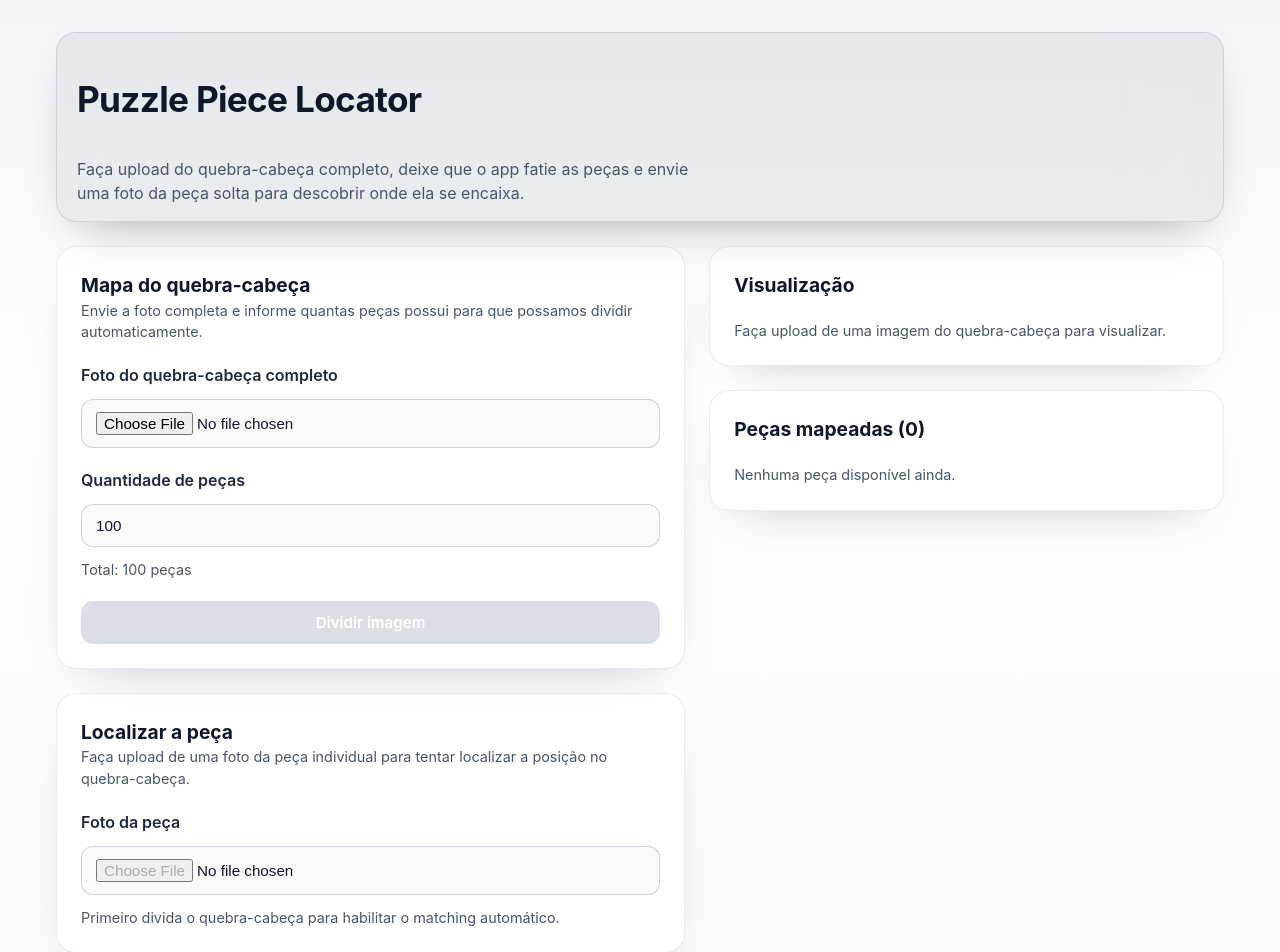
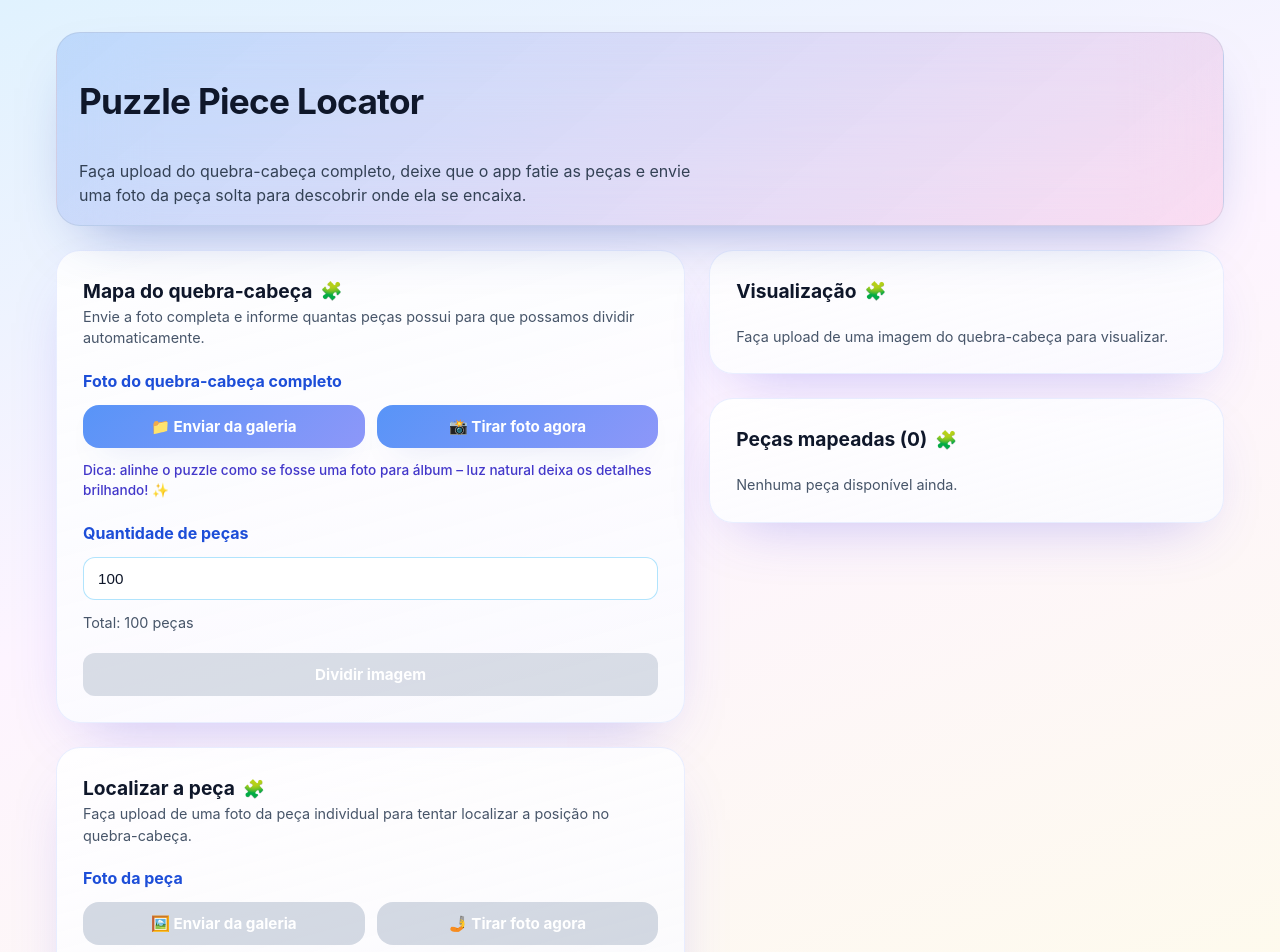
Before and after one commit to LeonardoGonSantos/puzzle, a React (Vite) app: page / in a window 1280 px wide. Shown: the top 952 px of the page. Built offline with nearby package versions, Linux system fonts and the light colour scheme.

Commit message:
feat: enhance user experience with confetti animations and improved upload options for puzzle pieces

```diff
--- a/package.json
+++ b/package.json
@@ -16,6 +16,7 @@
     "@tensorflow-models/mobilenet": "^2.1.1",
     "@tensorflow/tfjs": "^4.22.0",
     "@tensorflow/tfjs-backend-webgl": "^4.22.0",
+    "canvas-confetti": "^1.9.3",
     "comlink": "^4.4.2",
     "idb": "^8.0.3",
     "react": "^19.1.1",
@@ -27,6 +28,7 @@
     "@testing-library/jest-dom": "^6.8.0",
     "@testing-library/react": "^16.3.0",
     "@testing-library/user-event": "^14.6.1",
+    "@types/canvas-confetti": "^1.9.0",
     "@types/react": "^19.1.13",
     "@types/react-dom": "^19.1.9",
     "@vitejs/plugin-react": "^5.0.3",
--- a/src/App.css
+++ b/src/App.css
@@ -15,12 +15,12 @@
   display: flex;
   flex-direction: column;
   gap: 8px;
-  padding: 16px 20px;
-  border-radius: 20px;
-  background: rgba(15, 23, 42, 0.06);
+  padding: 18px 22px;
+  border-radius: 24px;
+  background: linear-gradient(140deg, rgba(59, 130, 246, 0.22), rgba(244, 114, 182, 0.18));
   backdrop-filter: blur(40px);
-  border: 1px solid rgba(148, 163, 184, 0.35);
-  box-shadow: 0 20px 50px -24px rgba(15, 23, 42, 0.4);
+  border: 1px solid rgba(148, 163, 184, 0.25);
+  box-shadow: 0 26px 60px -30px rgba(30, 64, 175, 0.5);
 }
 
 .app-title {
@@ -32,7 +32,7 @@
 
 .app-subtitle {
   margin: 0;
-  color: #475569;
+  color: #334155;
   max-width: 640px;
 }
 
@@ -49,11 +49,11 @@
 }
 
 .card {
-  background: rgba(255, 255, 255, 0.85);
-  border-radius: 20px;
-  padding: 24px;
-  border: 1px solid rgba(226, 232, 240, 0.8);
-  box-shadow: 0 20px 50px -32px rgba(15, 23, 42, 0.35);
+  background: linear-gradient(165deg, rgba(255, 255, 255, 0.9), rgba(249, 250, 255, 0.8));
+  border-radius: 24px;
+  padding: 26px;
+  border: 1px solid rgba(224, 231, 255, 0.7);
+  box-shadow: 0 24px 60px -28px rgba(79, 70, 229, 0.35);
   display: flex;
   flex-direction: column;
   gap: 20px;
@@ -63,6 +63,14 @@
   margin: 0;
   font-size: 1.2rem;
   color: #0f172a;
+  display: flex;
+  align-items: center;
+  gap: 8px;
+}
+
+.card h2::after {
+  content: '🧩';
+  font-size: 1.1rem;
 }
 
 .input-group {
@@ -72,8 +80,8 @@
 }
 
 .label {
-  font-weight: 600;
-  color: #1e293b;
+  font-weight: 700;
+  color: #1d4ed8;
 }
 
 input[type='number'],
@@ -81,10 +89,10 @@ input[type='file'],
 button,
 select {
   border-radius: 12px;
-  border: 1px solid rgba(148, 163, 184, 0.45);
+  border: 1px solid rgba(125, 211, 252, 0.6);
   padding: 12px 14px;
   font-size: 0.95rem;
-  background: rgba(248, 250, 252, 0.9);
+  background: rgba(255, 255, 255, 0.92);
   transition:
     border-color 0.2s ease,
     box-shadow 0.2s ease;
@@ -100,16 +108,18 @@ button:focus {
   box-shadow: 0 0 0 4px rgba(37, 99, 235, 0.15);
 }
 
-button.primary {
-  background: linear-gradient(135deg, #2563eb, #1d4ed8);
+.primary {
+  background: linear-gradient(135deg, #2563eb, #7c3aed);
   color: #ffffff;
   border: none;
-  font-weight: 600;
+  font-weight: 700;
+  box-shadow: 0 15px 35px -20px rgba(79, 70, 229, 0.7);
 }
 
-button.primary:disabled {
+.primary:disabled {
   background: rgba(148, 163, 184, 0.35);
   cursor: not-allowed;
+  box-shadow: none;
 }
 
 .status-banner {
@@ -127,7 +137,7 @@ button.primary:disabled {
 }
 
 .status-banner[data-variant='success'] {
-  background: rgba(22, 163, 74, 0.12);
+  background: linear-gradient(120deg, rgba(34, 197, 94, 0.14), rgba(190, 242, 100, 0.14));
   color: #15803d;
 }
 
@@ -208,8 +218,8 @@ button.primary:disabled {
   padding: 4px 10px;
   font-size: 0.8rem;
   font-weight: 600;
-  background: rgba(15, 23, 42, 0.08);
-  color: #0f172a;
+  background: rgba(79, 70, 229, 0.08);
+  color: #312e81;
 }
 
 .split-progress {
@@ -223,5 +233,38 @@ button.primary:disabled {
 .split-progress span {
   display: block;
   height: 100%;
-  background: linear-gradient(135deg, #2563eb, #38bdf8);
+  background: linear-gradient(135deg, #2563eb, #ec4899);
 }
+
+.upload-actions {
+  display: flex;
+  flex-wrap: wrap;
+  gap: 12px;
+}
+
+.upload-button {
+  flex: 1 1 200px;
+  border: none;
+  padding: 12px 16px;
+  border-radius: 16px;
+  background: linear-gradient(135deg, rgba(59, 130, 246, 0.85), rgba(129, 140, 248, 0.9));
+  color: #ffffff;
+  font-weight: 700;
+  box-shadow: 0 12px 30px -20px rgba(30, 64, 175, 0.7);
+  transition: transform 0.2s ease;
+}
+
+.upload-button:hover:not(:disabled) {
+  transform: translateY(-2px);
+}
+
+.upload-button:disabled {
+  background: rgba(148, 163, 184, 0.4);
+  box-shadow: none;
+}
+
+.playful-text {
+  color: #4338ca;
+  font-size: 0.85rem;
+  font-weight: 500;
+}
--- a/src/App.tsx
+++ b/src/App.tsx
@@ -1,4 +1,6 @@
 import './App.css';
+import confetti from 'canvas-confetti';
+import { useCallback, useEffect, useRef } from 'react';
 import { PieceGallery } from './components/PieceGallery';
 import { PieceMatcher } from './components/PieceMatcher';
 import { PuzzleCanvas } from './components/PuzzleCanvas';
@@ -13,7 +15,6 @@ function App() {
     phase,
     matchedPiece,
     topMatches,
-    hierarchyPath,
     controllerError,
     errorContext,
     splitProgress,
@@ -28,6 +29,31 @@ function App() {
 
   const isSplitting = phase === 'splitting';
   const isMatching = phase === 'matching';
+
+  const prevPhaseRef = useRef(phase);
+
+  const fireConfetti = useCallback((mode: 'cheer' | 'celebrate') => {
+    if (typeof window === 'undefined') return;
+    const base = {
+      particleCount: mode === 'celebrate' ? 160 : 80,
+      spread: mode === 'celebrate' ? 90 : 60,
+      startVelocity: mode === 'celebrate' ? 55 : 35,
+      gravity: 0.9,
+    };
+    confetti({ ...base, origin: { x: 0.2, y: 0.3 } });
+    confetti({ ...base, origin: { x: 0.8, y: 0.3 } });
+  }, []);
+
+  useEffect(() => {
+    const previous = prevPhaseRef.current;
+    if (phase === 'ready' && previous !== 'ready') {
+      fireConfetti('cheer');
+    }
+    if (phase === 'match-found' && previous !== 'match-found') {
+      fireConfetti('celebrate');
+    }
+    prevPhaseRef.current = phase;
+  }, [fireConfetti, phase]);
 
   return (
     <div className="app-shell">
@@ -64,7 +90,6 @@ function App() {
             onPieceUpload={handlePieceUpload}
             match={matchedPiece}
             candidates={topMatches}
-            path={hierarchyPath}
             isMatching={isMatching}
             matchProgress={matchProgress}
             piecesCount={pieces.length}
@@ -80,12 +105,7 @@ function App() {
         <div style={{ display: 'flex', flexDirection: 'column', gap: 24 }}>
           <div className="card">
             <h2>Visualização</h2>
-            <PuzzleCanvas
-              image={image}
-              match={matchedPiece}
-              candidates={topMatches}
-              path={hierarchyPath}
-            />
+            <PuzzleCanvas image={image} match={matchedPiece} candidates={topMatches} />
           </div>
 
           <div className="card">
--- a/src/components/PieceMatcher.tsx
+++ b/src/components/PieceMatcher.tsx
@@ -1,4 +1,4 @@
-import { useMemo, useState } from 'react';
+import { useMemo, useRef, useState } from 'react';
 import type { MatchCandidate, MatchResult, ProcessingPhase } from '../types/puzzle';
 import { StatusBanner } from './StatusBanner';
 
@@ -28,6 +28,8 @@ export const PieceMatcher = ({
   lastError,
 }: PieceMatcherProps) => {
   const [lastUploadedName, setLastUploadedName] = useState<string>();
+  const galleryInputRef = useRef<HTMLInputElement | null>(null);
+  const cameraInputRef = useRef<HTMLInputElement | null>(null);
 
   const canUploadPiece = piecesCount > 0 && modelStatus !== 'loading';
   const hasCandidates = candidates.length > 0;
@@ -39,15 +41,14 @@ export const PieceMatcher = ({
     if (phase === 'match-found' && match) {
       return (
         <StatusBanner variant="success">
-          Encontrei onde ela fica! Linha {match.row + 1}, coluna {match.col + 1}.
+          🧩 Achamos a peça! Linha {match.row + 1}, coluna {match.col + 1}. Confete liberado!
         </StatusBanner>
       );
     }
     if (phase === 'match-not-found') {
       return (
         <StatusBanner variant="warning">
-          Não encontramos uma peça com alta confiança. Tente ajustar a iluminação ou o
-          enquadramento.
+          Hmm, essa peça deu um perdido! Tente outra foto ou ajuste a iluminação.
         </StatusBanner>
       );
     }
@@ -55,7 +56,11 @@ export const PieceMatcher = ({
       return <StatusBanner variant="info">Analisando a peça...</StatusBanner>;
     }
     if (phase === 'ready') {
-      return <StatusBanner variant="info">Pronto, já mapeamos todas as peças.</StatusBanner>;
+      return (
+        <StatusBanner variant="info">
+          Todas as peças catalogadas. Pode mandar o close! 😎
+        </StatusBanner>
+      );
     }
     return null;
   }, [lastError, match, phase]);
@@ -66,6 +71,16 @@ export const PieceMatcher = ({
     setLastUploadedName(file.name);
     await onPieceUpload(file);
     event.target.value = '';
+  };
+
+  const openGalleryPicker = () => {
+    if (!canUploadPiece || isMatching) return;
+    galleryInputRef.current?.click();
+  };
+
+  const openCameraCapture = () => {
+    if (!canUploadPiece || isMatching) return;
+    cameraInputRef.current?.click();
   };
 
   return (
@@ -84,13 +99,39 @@ export const PieceMatcher = ({
         <label className="label" htmlFor="single-piece-input">
           Foto da peça
         </label>
+        <div className="upload-actions">
+          <button
+            type="button"
+            className="upload-button"
+            onClick={openGalleryPicker}
+            disabled={!canUploadPiece || isMatching}
+          >
+            🖼️ Enviar da galeria
+          </button>
+          <button
+            type="button"
+            className="upload-button"
+            onClick={openCameraCapture}
+            disabled={!canUploadPiece || isMatching}
+          >
+            🤳 Tirar foto agora
+          </button>
+        </div>
         <input
+          ref={galleryInputRef}
           id="single-piece-input"
           type="file"
           accept="image/*"
+          onChange={handleChange}
+          style={{ display: 'none' }}
+        />
+        <input
+          ref={cameraInputRef}
+          type="file"
+          accept="image/*"
           capture="environment"
-          disabled={!canUploadPiece || isMatching}
           onChange={handleChange}
+          style={{ display: 'none' }}
         />
         {!canUploadPiece && (
           <p className="helper-text">
@@ -108,6 +149,9 @@ export const PieceMatcher = ({
         {modelStatus === 'loading' && (
           <p className="helper-text">Carregando modelo de reconhecimento, aguarde...</p>
         )}
+        <p className="helper-text playful-text">
+          Capture a peça como se fosse um close de revista! Fundos lisos ajudam muito. 🧩📸
+        </p>
       </div>
 
       {match && (
--- a/src/components/PuzzleUploader.tsx
+++ b/src/components/PuzzleUploader.tsx
@@ -1,4 +1,4 @@
-import { useEffect, useState } from 'react';
+import { useEffect, useRef, useState } from 'react';
 import type { PuzzleImage, ProcessingPhase } from '../types/puzzle';
 import { StatusBanner } from './StatusBanner';
 
@@ -25,6 +25,8 @@ export const PuzzleUploader = ({
 }: PuzzleUploaderProps) => {
   const [pieceCountInput, setPieceCountInput] = useState('100');
   const [selectedFilename, setSelectedFilename] = useState<string>();
+  const galleryInputRef = useRef<HTMLInputElement | null>(null);
+  const cameraInputRef = useRef<HTMLInputElement | null>(null);
 
   useEffect(() => {
     if (image?.grid?.totalPieces) {
@@ -35,13 +37,33 @@ export const PuzzleUploader = ({
   const isReady = phase === 'ready' || phase === 'splitting';
   const totalPieces = image?.grid.totalPieces ?? (Number(pieceCountInput) || 0);
 
-  const handleFileChange = async (event: React.ChangeEvent<HTMLInputElement>) => {
-    const file = event.target.files?.[0];
+  const processFile = async (file: File | undefined) => {
     if (!file) return;
     const count = Number(pieceCountInput);
     setSelectedFilename(file.name);
     await onPuzzleSelected({ file, pieceCount: Number.isFinite(count) ? count : 0 });
+  };
+
+  const handleGalleryChange = async (event: React.ChangeEvent<HTMLInputElement>) => {
+    const file = event.target.files?.[0];
+    await processFile(file);
     event.target.value = '';
+  };
+
+  const handleCameraChange = async (event: React.ChangeEvent<HTMLInputElement>) => {
+    const file = event.target.files?.[0];
+    await processFile(file);
+    event.target.value = '';
+  };
+
+  const triggerGalleryPicker = () => {
+    if (isSplitting) return;
+    galleryInputRef.current?.click();
+  };
+
+  const triggerCameraCapture = () => {
+    if (isSplitting) return;
+    cameraInputRef.current?.click();
   };
 
   const handlePieceCountInputChange = (event: React.ChangeEvent<HTMLInputElement>) => {
@@ -72,21 +94,54 @@ export const PuzzleUploader = ({
       {lastError && <StatusBanner variant="error">{lastError}</StatusBanner>}
 
       {isReady && !lastError && (
-        <StatusBanner variant="success">Pronto, já mapeamos todas as peças.</StatusBanner>
+        <StatusBanner variant="success">
+          🎉 Uhul! Quebra-cabeça fatiado – pronto para investigar as peças.
+        </StatusBanner>
       )}
 
       <div className="input-group">
         <label className="label" htmlFor="puzzle-file-input">
           Foto do quebra-cabeça completo
         </label>
+        <div className="upload-actions">
+          <button
+            type="button"
+            className="upload-button"
+            onClick={triggerGalleryPicker}
+            disabled={isSplitting}
+          >
+            📁 Enviar da galeria
+          </button>
+          <button
+            type="button"
+            className="upload-button"
+            onClick={triggerCameraCapture}
+            disabled={isSplitting}
+          >
+            📸 Tirar foto agora
+          </button>
+        </div>
         <input
+          ref={galleryInputRef}
           id="puzzle-file-input"
           type="file"
           accept="image/*"
-          onChange={handleFileChange}
-          disabled={isSplitting}
+          onChange={handleGalleryChange}
+          style={{ display: 'none' }}
+        />
+        <input
+          ref={cameraInputRef}
+          type="file"
+          accept="image/*"
+          capture="environment"
+          onChange={handleCameraChange}
+          style={{ display: 'none' }}
         />
         {selectedFilename && <p className="helper-text">Arquivo selecionado: {selectedFilename}</p>}
+        <p className="helper-text playful-text">
+          Dica: alinhe o puzzle como se fosse uma foto para álbum – luz natural deixa os detalhes
+          brilhando! ✨
+        </p>
       </div>
 
       <div className="input-group">
--- a/src/index.css
+++ b/src/index.css
@@ -7,7 +7,7 @@
     'Segoe UI',
     sans-serif;
   color: #0f172a;
-  background-color: #f8fafc;
+  background-color: #f0f9ff;
   font-synthesis: none;
   text-rendering: optimizeLegibility;
   -webkit-font-smoothing: antialiased;
@@ -22,7 +22,7 @@
 body {
   margin: 0;
   min-height: 100vh;
-  background: linear-gradient(180deg, #f1f5f9 0%, #ffffff 35%, #f8fafc 100%);
+  background: linear-gradient(160deg, #e0f2fe 0%, #fdf4ff 40%, #fefce8 100%);
   color: inherit;
 }
 
```
Also changed, not shown: 2 other files (tests, documents, lock files or other folders).
